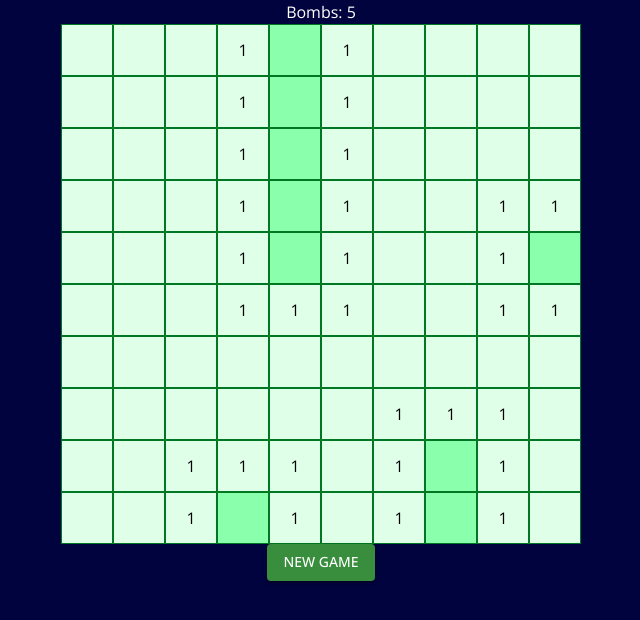
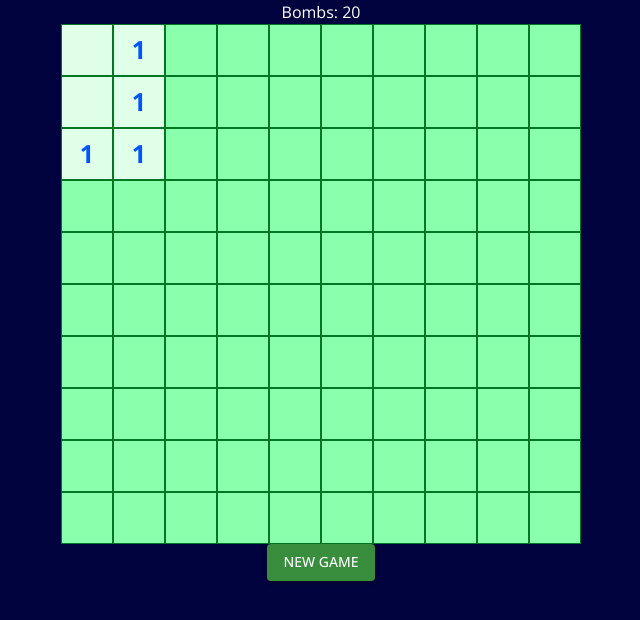
Before and after one commit to brandmch/website_v2, a React (Create React App) app: page /minesweeper in a window 1280 px wide. Both pictures are taken after a click on the element 406 px from the left and 50 px from the top of the page. Shown: the top 620 px of the page, without its empty margins (319-959 px from the left). Built offline with nearby package versions, Linux system fonts and the light colour scheme.

Commit message:
board expands on 0

```diff
--- a/src/routes/minesweeper/App_minesweeper.js
+++ b/src/routes/minesweeper/App_minesweeper.js
@@ -1,35 +1,13 @@
 import { useState, useEffect } from "react";
 import { Box, Typography, Button } from "@mui/material";
-import shuffle from "../../utils/shuffleArray";
-import { detectBombs } from "./utils";
+import { newBoard } from "./utils";
 import { Board } from "./components/board";
-
-const newBoard = (numBombs) => {
-  let board = [];
-  let bombs = numBombs;
-  for (let i = 0; i < 100; i++) {
-    board.push(bombs > 0 ? "X" : "O");
-    bombs--;
-  }
-
-  shuffle(board);
-
-  // Group board array into rows
-  let tempboard = [];
-  for (let i = 0; i < 10; i++) {
-    tempboard.push([]);
-    for (let k = 0; k < 10; k++) {
-      tempboard[i].push(board[i * 10 + k]);
-    }
-  }
-  return detectBombs(tempboard);
-};
 
 const Minesweeper = () => {
   const [board, setBoard] = useState([]);
   const [searched, setSearched] = useState([]);
   const [flags, setFlags] = useState([]);
-  const [numBombs, setNumBombs] = useState(5);
+  const [numBombs, setNumBombs] = useState(20);
 
   const [lost, setLost] = useState(false);
   const [won, setWon] = useState(false);
@@ -37,12 +15,28 @@ const Minesweeper = () => {
   const [going, setGoing] = useState(false);
   const [time, setTime] = useState();
 
-  console.log("WON", won, "LOST", lost, "GOING", going, time);
+  function newGame() {
+    setBoard(newBoard(numBombs));
+    setSearched([]);
+    setFlags([]);
+    setLost(false);
+    setWon(false);
+    setGoing(false);
+  }
 
-  // let won = searched.length + flags.length === 100 && !lost;
-  // if (won) {
-  //   setGoing(false);
-  // }
+  const state = {
+    searched: searched,
+    flags: flags,
+    going: going,
+    numBombs: numBombs,
+  };
+  const setState = {
+    setSearched: setSearched,
+    setFlags: setFlags,
+    setLost: setLost,
+    setGoing: setGoing,
+    setBoard: setBoard,
+  };
 
   if (searched.length + flags.length === 100 && !lost && !won && going) {
     setWon(true);
@@ -82,31 +76,10 @@ const Minesweeper = () => {
       minHeight={"100vh"}
     >
       <Typography color="#FFFFFF">Bombs: {numBombs - flags.length}</Typography>
-      <Board
-        data={board}
-        searched={searched}
-        setSearched={setSearched}
-        flags={flags}
-        setFlags={setFlags}
-        lost={lost}
-        setLost={setLost}
-        going={going}
-        setGoing={setGoing}
-        won={won}
-        setWon={setWon}
-      />
+      <Board data={board} state={state} setState={setState} />
       {lost && <Typography color="#FFFFFF">YOU LOSE</Typography>}
-      {won && <Typography color="#FFF">YOU WIN!</Typography>}
-      <Button
-        variant="contained"
-        onClick={() => {
-          setBoard(newBoard(numBombs));
-          setSearched([]);
-          setFlags([]);
-          setLost(false);
-          setWon(false);
-        }}
-      >
+      {won && <Typography color="#FFF">YOU WIN! {time / 1000} sec</Typography>}
+      <Button variant="contained" onClick={() => newGame()}>
         New Game
       </Button>
     </Box>
--- a/src/routes/minesweeper/components/board.js
+++ b/src/routes/minesweeper/components/board.js
@@ -1,6 +1,6 @@
 import { Box, Typography } from "@mui/material";
 import randomKeyGenerator from "../../../utils/randomKeyGenerator";
-import { lookAround, checkIfArrInArr } from "../utils";
+import { lookAround, checkIfArrInArr, newBoard } from "../utils";
 import LocalFireDepartmentIcon from "@mui/icons-material/LocalFireDepartment";
 import FlagIcon from "@mui/icons-material/Flag";
 
@@ -23,32 +23,30 @@ function uncover([i, k], board, flags, searched, toBeUncovered = []) {
   return toBeUncovered;
 }
 
-const Tile = ({
-  x,
-  coord,
-  board,
-  searched,
-  setSearched,
-  flags,
-  setFlags,
-  lost,
-  setLost,
-  going,
-  setGoing,
-  won,
-  setWon,
-}) => {
+const Tile = ({ x, coord, board, state, setState }) => {
+  const { searched, flags, going, numBombs } = state;
+  const { setSearched, setFlags, setLost, setGoing, setBoard } = setState;
+
   let vis = checkIfArrInArr(searched, coord) === -1 ? false : true;
   let flagged = checkIfArrInArr(flags, coord) === -1 ? false : true;
 
   function go() {
     if (!going) {
+      if (x !== 0) {
+        let y, b;
+        while (y !== 0) {
+          b = newBoard(numBombs);
+          y = b[coord[0]][coord[1]];
+        }
+        board = b;
+        setBoard(b);
+      }
       setGoing(true);
     }
   }
 
   const handleLeftClick = () => {
-    go();
+    go(board);
     if (!flagged) {
       let [x, y] = coord;
       if (board[x][y] === "X") {
@@ -64,7 +62,6 @@ const Tile = ({
 
   const handleRightClick = (e) => {
     e.preventDefault();
-    go();
     if (!vis) {
       if (!flagged) {
         let tempArr = [...flags];
@@ -97,7 +94,29 @@ const Tile = ({
       key={randomKeyGenerator()}
     >
       {vis ? (
-        <Typography color="#000000">
+        <Typography
+          fontSize={25}
+          fontWeight="bold"
+          color={
+            x === 1
+              ? "#0054FF"
+              : x === 2
+              ? "#9000FF"
+              : x === 3
+              ? "#FF0000"
+              : x === 4
+              ? "#FF9000"
+              : x === 5
+              ? "#C0B900"
+              : x === 6
+              ? "#4EFF00"
+              : x === 7
+              ? "#00FFEA"
+              : x === 8
+              ? "#906E3E"
+              : "#000000"
+          }
+        >
           {x === 0 ? "" : x === "X" ? <LocalFireDepartmentIcon /> : x}
         </Typography>
       ) : flagged ? (
@@ -109,19 +128,7 @@ const Tile = ({
   );
 };
 
-export const Board = ({
-  data,
-  searched,
-  setSearched,
-  flags,
-  setFlags,
-  lost,
-  setLost,
-  going,
-  setGoing,
-  won,
-  setWon,
-}) => {
+export const Board = ({ data, state, setState }) => {
   const board = data;
 
   return (
@@ -133,17 +140,9 @@ export const Board = ({
               x={box}
               coord={[i, k]}
               board={data}
-              searched={searched}
-              setSearched={setSearched}
-              flags={flags}
-              setFlags={setFlags}
               key={randomKeyGenerator()}
-              lost={lost}
-              setLost={setLost}
-              going={going}
-              setGoing={setGoing}
-              won={won}
-              setWon={setWon}
+              state={state}
+              setState={setState}
             />
           ))}
         </Box>
--- a/src/routes/minesweeper/utils.js
+++ b/src/routes/minesweeper/utils.js
@@ -1,3 +1,5 @@
+import shuffle from "../../utils/shuffleArray";
+
 export function lookAround([i, k]) {
   let around = [];
   if (i > 0 && i < 9 && k > 0 && k < 9) {
@@ -119,3 +121,24 @@ export function checkIfArrInArr(a, b) {
   const y = JSON.stringify(b);
   return x.indexOf(y);
 }
+
+export const newBoard = (numBombs) => {
+  let board = [];
+  let bombs = numBombs;
+  for (let i = 0; i < 100; i++) {
+    board.push(bombs > 0 ? "X" : "O");
+    bombs--;
+  }
+
+  shuffle(board);
+
+  // Group board array into rows
+  let tempboard = [];
+  for (let i = 0; i < 10; i++) {
+    tempboard.push([]);
+    for (let k = 0; k < 10; k++) {
+      tempboard[i].push(board[i * 10 + k]);
+    }
+  }
+  return detectBombs(tempboard);
+};
```
